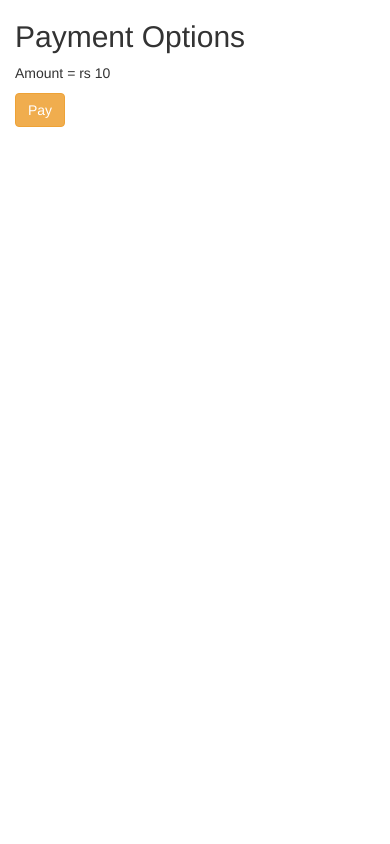
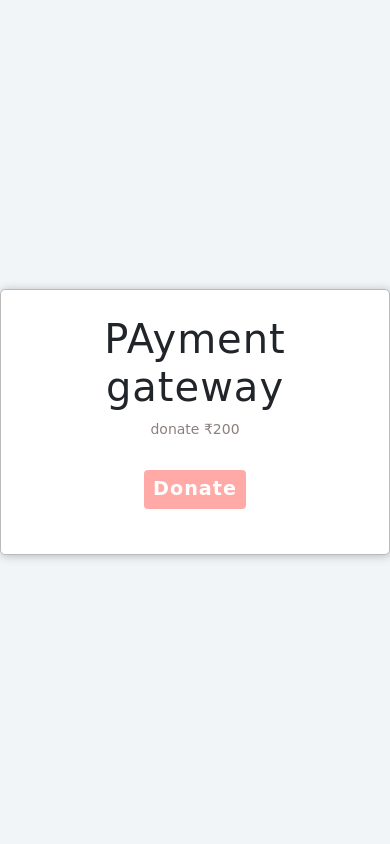
Before and after one commit to safdhar007/razorpaymentgateway, a Django app: template templates/main.html in a window 390 px wide. Run offline with Django 4.2, Linux system fonts and the light colour scheme; the template is opened without the code that fills it: most values are stand-ins (such as "Sample title", 1, 10 or a date in 2020); some libraries are stand-ins or nearby versions.

Commit message:
final commit

```diff
--- a/app/urls.py
+++ b/app/urls.py
@@ -1,10 +1,11 @@
 
-from django.urls import re_path
-from . import views
-from django.urls import path, re_path
+
+from django.contrib import admin
+from django.urls import path
+from app import views
 
 urlpatterns = [
-	path('', views.homepage, name='index'),
-
+    path('', views.homepage, name='index'),
+    path('paymenthandler/', views.paymenthandler, name='paymenthandler'),
 
 ]
--- a/templates/main.html
+++ b/templates/main.html
@@ -1,78 +1,101 @@
 {% extends 'base.html' %}
 
 {% block content %}
-<!DOCTYPE html>
-<html>
-  <head>
-    <meta charset="utf-8" />
-    <meta http-equiv="X-UA-Compatible" content="IE=edge" />
-    <title></title>
-    <meta name="description" content="" />
-    <meta name="viewport" content="width=device-width, initial-scale=1" />
-    <link
-      rel="stylesheet"
-      href="https://maxcdn.bootstrapcdn.com/bootstrap/3.4.1/css/bootstrap.min.css"
-    />
+
+	<style>
+	* {
+		box-sizing: border-box;
+		padding: 0px;
+		margin: 0px;
+		font-family: cursive;
+	}
+	html,
+	body {
+		height: 100%;
+	}
+	body {
+		background-color: #f1f5f8;
+		display: flex;
+		justify-content: center;
+		align-items: center;
+	}
+	.card {
+		background-color: white;
+		padding: 25px;
+		border: 1px solid #bbbbbb;
+		border-radius: 5px;
+		box-shadow: 1px 1px 10px 0px rgb(0 0 0 / 25%);
+	}
+	.title {
+		text-align: center;
+		letter-spacing: 1px;
+	}
+	.muted {
+		color: #8e7f7f;
+		display: block;
+		margin-bottom: 10px;
+		text-align: center;
+	}
+	.btn_container {
+		padding: 20px;
+		text-align: center;
+	}
+	.btn {
+		border-radius: 4px;
+		cursor: pointer;
+		padding: 4px 8px;
+		background-color: #ffaaa7;
+		color: white;
+		font-size: 1.2em;
+		font-weight: 600;
+		letter-spacing: 1px;
+	}
+	</style>
 </head>
 <body>
-    <div class="container">
-      <div class="heading-container justify-content-center align-items-center">
-        <h2>Payment Options</h2>
+	<div class="card">
+	<h1 class="title">PAyment gateway </h1>
+	<small class="muted"
+		>donate ₹200</small
+	>
+	<div class="btn_container">
+		<!-- Payment Button -->
+		<button class="btn" id="pay-btn">Donate</button>
 	</div>
-      <div class="row justify-content-center align-items-center">
-        <div class="col-md-6">
-          <div class="form-container">
-            {% comment %} payment integration {% endcomment %}
-            <p>Amount = rs {{amount}}</p>
-            <button type="submit" id="rzp-button1" class="btn btn-warning">Pay</button>
+	</div>
+</body>
 
+<!-- Razorpay's Javascript code. -->
 <script src="https://checkout.razorpay.com/v1/checkout.js"></script>
 <script>
 	var options = {
-                key: "{{api_key}}", // Enter the Key ID generated from the Dashboard
 
-                name: "Acme Corp",
-                description: "Test Transaction",
-                image: "https://example.com/your_logo",
-                order_id: "{{order_id}}", //This is a sample Order ID. Pass the `id` obtained in the response of Step 1
-                handler: function (response) {
-                  alert(response.razorpay_payment_id);
-                  alert(response.razorpay_order_id);
-                  alert(response.razorpay_signature);
-                },
-                prefill: {
-                  name: "Gaurav Kumar",
-                  email: "gaurav.kumar@example.com",
-                  contact: "9999999999",
-                },
-                notes: {
-                  address: "Razorpay Corporate Office",
-                },
-                theme: {
-                  color: "#3399cc",
-                },
+	// Enter the Key ID generated from the Dashboard
+	key: "{{ razorpay_merchant_key }}",
+
+	// Amount is in currency subunits.
+	// Default currency is INR. Hence,
+	// 50000 refers to 50000 paise
+	amount: "{{ razorpay_amount }}",
+	currency: "{{ currency }}",
+
+	// Your/store name.
+	name: "Dj Razorpay",
+
+	// Pass the `id` obtained in the response of Step 1
+	order_id: "{{ razorpay_order_id }}",
+	callback_url: "{{ callback_url }}",
 	};
+
+	// initialise razorpay with the options.
 	var rzp1 = new Razorpay(options);
-              rzp1.on("payment.failed", function (response) {
-                alert(response.error.code);
-                alert(response.error.description);
-                alert(response.error.source);
-                alert(response.error.step);
-                alert(response.error.reason);
-                alert(response.error.metadata.order_id);
-                alert(response.error.metadata.payment_id);
-              });
-              document.getElementById("rzp-button1").onclick = function (e) {
+
+	// add event listener to the payment button.
+	document.getElementById("pay-btn").onclick = function (e) {
 	rzp1.open();
 	e.preventDefault();
 	};
 </script>
-          </div>
-        </div>
-      </div>
-    </div>
-    <script src="" async defer></script>
-  </body>
-</html>
+
 
 {% endblock %}
```
Also changed, not shown: app/views.py (+51 -8 lines), templates/paymentfail.html (added, +14 -0 lines), templates/paymentsuccess.html (added, +14 -0 lines). Lines whose indentation alone changed are shown as unchanged.
